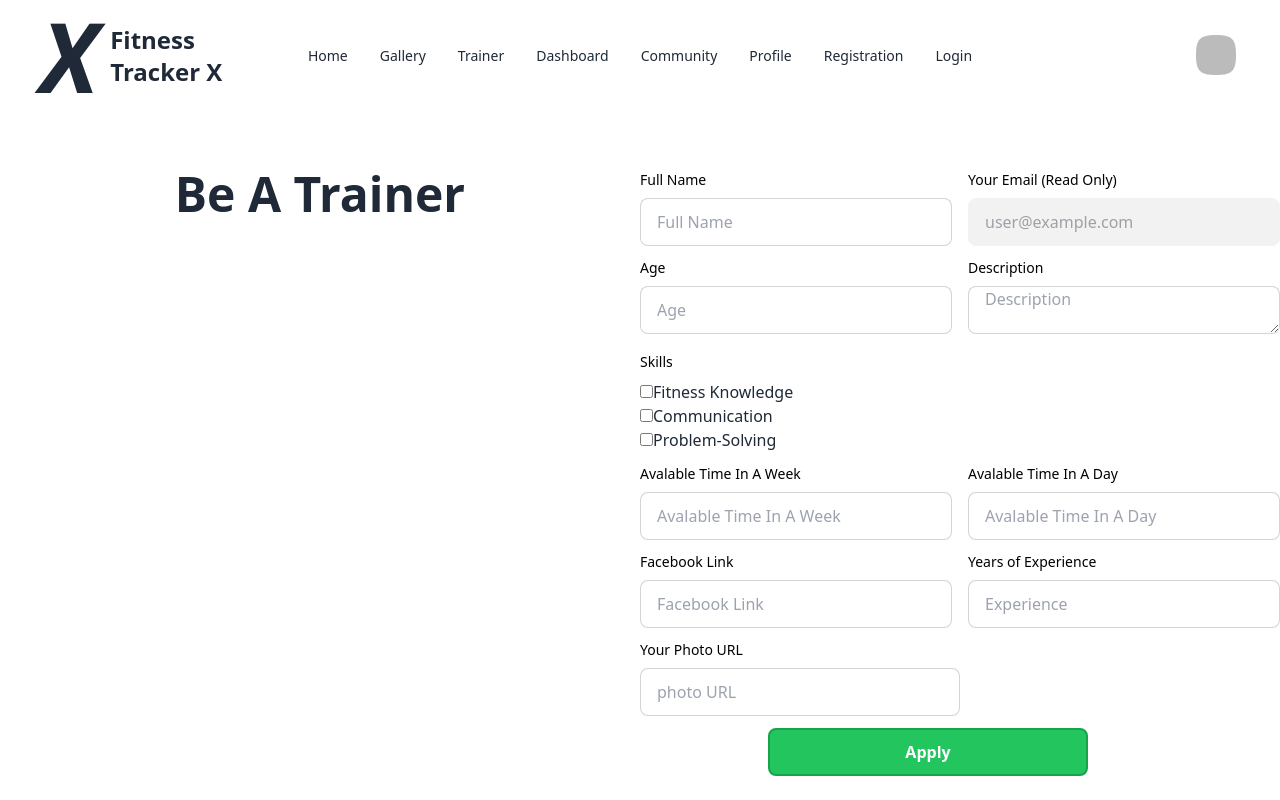
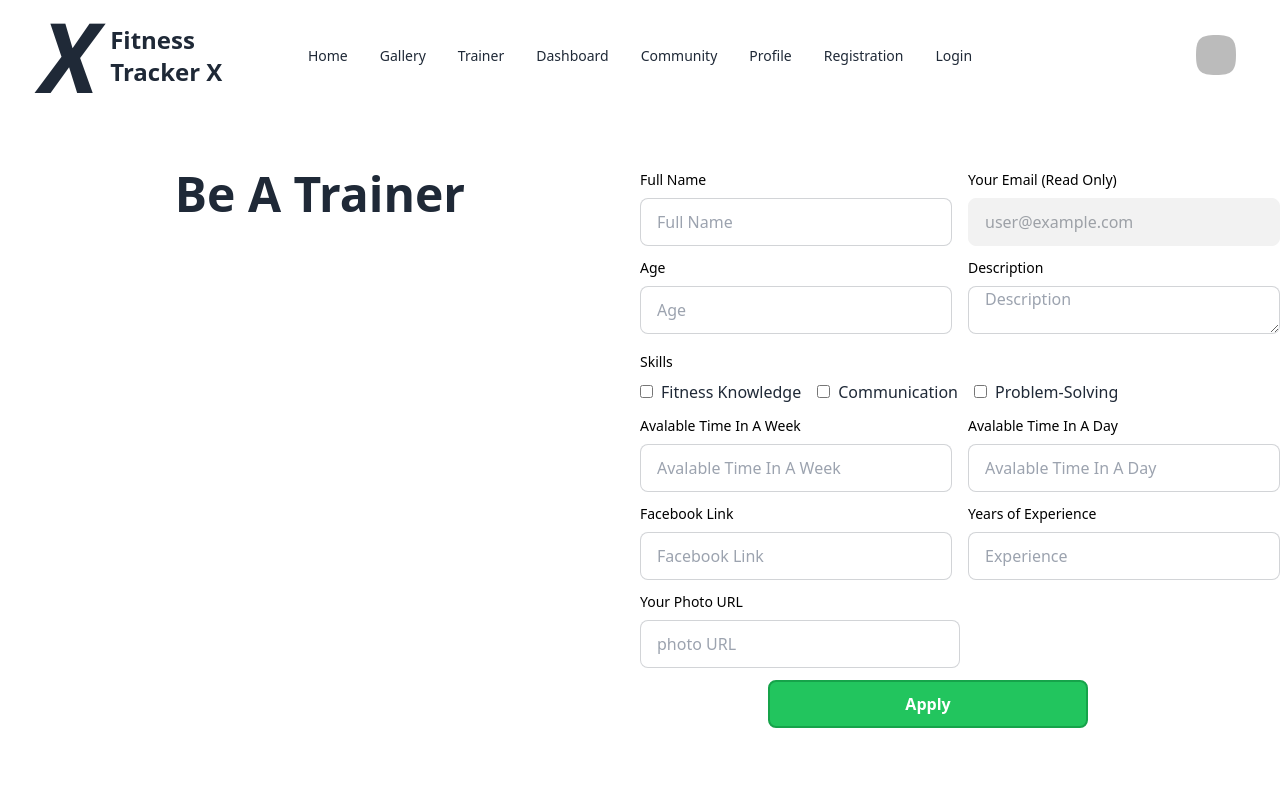
Before and after one commit to NFRIDOY/fitness-tracker-x-client, a React (Vite) app: page /BeATrainer in a window 1280 px wide. Shown: the top 800 px of the page. Built offline with nearby package versions, Linux system fonts and the light colour scheme; no server answers; sample sign-in values are in the browser's storage.

Commit message:
UI: checkboxValues for skils UI

```diff
--- a/package.json
+++ b/package.json
@@ -15,6 +15,8 @@
     "firebase": "^10.6.0",
     "localforage": "^1.10.0",
     "match-sorter": "^6.3.1",
+    "moment": "^2.29.4",
+    "prop-types": "^15.8.1",
     "react": "^18.2.0",
     "react-dom": "^18.2.0",
     "react-grid-gallery": "^1.0.1-alpha.0",
--- a/src/components/BeATrainer/BeATrainer.jsx
+++ b/src/components/BeATrainer/BeATrainer.jsx
@@ -6,9 +6,12 @@ import Header1 from './../Headers/Header1';
 import Container from '../../components/Container/Container';
 import ToggleDays from '../WeekDayPicker/ToggleDays';
 import { useState } from 'react';
+import moment from 'moment/moment';
+import CheckboxComponent from '../CheckboxComponent/CheckboxComponent';
 
 export default function BeATrainer() {
     const [days, setDays] = useState([]);
+    const [checkboxValues, setCheckboxValues] = useState([]);
 
     const { user } = useAuth()
 
@@ -47,17 +50,20 @@ export default function BeATrainer() {
         // Output
         console.log(newTrainer)
         // http://localhost:5000/api/v1/addJobs
-        axios.put("/trainers", newTrainer)
-            .then(res => {
-                console.log(res.data)
-                if (res.data.acknowledged) {
-                    toast.success('Successfully Added!')
-                } else {
-                    toast.error('Failed To Add!')
-                }
-            })
+        // axios.put("/trainers", newTrainer)
+        //     .then(res => {
+        //         console.log(res.data)
+        //         if (res.data.acknowledged) {
+        //             toast.success('Successfully Added!')
+        //         } else {
+        //             toast.error('Failed To Add!')
+        //         }
+        //     })
     }
+    console.log(checkboxValues)
 
+    // const test123 = moment().format('d');
+    // console.log(test123);
     return (
         <Container>
             <div className='flex'>
@@ -92,7 +98,7 @@ export default function BeATrainer() {
                             </div>
                             <div className="w-full">
                                 <label htmlFor="Skills" className="block mb-2 text-sm font-medium text-black ">Skills</label>
-                                <ul>
+                                {/*<ul>
                                     <li>
                                         <input type='checkbox' value="Fitness Knowledge" />
                                         <label htmlFor="item1">Fitness Knowledge</label>
@@ -105,7 +111,8 @@ export default function BeATrainer() {
                                         <input type='checkbox' value="Problem-Solving" />
                                         <label htmlFor="item1">Problem-Solving</label>
                                     </li>
-                                </ul>
+                                </ul> */}
+                                <CheckboxComponent checkboxValues={checkboxValues} setCheckboxValues={setCheckboxValues}></CheckboxComponent>
                             </div>
                             <div className="flex gap-4 justify-between">
                                 <div className="w-1/2">
--- /dev/null
+++ b/src/components/CheckboxComponent/CheckboxComponent.jsx
@@ -0,0 +1,66 @@
+import { useState } from 'react';
+import PropTypes from 'prop-types'; // ES6
+
+const CheckboxComponent = ({ checkboxValues, setCheckboxValues }) => {
+    // const [checkboxValues, setCheckboxValues] = useState([]);
+
+    const handleCheckboxChange = (event) => {
+        const { value, checked } = event.target;
+
+        // If checked, add the value to the array, else remove it
+        if (checked) {
+            setCheckboxValues([...checkboxValues, value]);
+        } else {
+            const updatedValues = checkboxValues.filter((val) => val !== value);
+            setCheckboxValues(updatedValues);
+        }
+    };
+
+    return (
+        <div className='flex gap-4'>
+            <label>
+                <input
+                    type="checkbox"
+                    value="Fitness Knowledge"
+                    onChange={handleCheckboxChange}
+                    checked={checkboxValues.includes('Fitness Knowledge')}
+                />
+                <span className='ml-2'>
+                    Fitness Knowledge
+                </span>
+            </label>
+            <label>
+                <input
+                    type="checkbox"
+                    value="Communication"
+                    onChange={handleCheckboxChange}
+                    checked={checkboxValues.includes('Communication')}
+                />
+                <span className='ml-2'>
+                    Communication
+                </span>
+
+            </label>
+            <label>
+                <input
+                    type="checkbox"
+                    value="Problem-Solving"
+                    onChange={handleCheckboxChange}
+                    checked={checkboxValues.includes('Problem-Solving')}
+                />
+                <span className='ml-2'>
+                    Problem-Solving
+                </span>
+            </label>
+            {/* Add more checkboxes in a similar fashion */}
+        </div>
+    );
+};
+
+export default CheckboxComponent;
+
+// Props Validation
+CheckboxComponent.propTypes = {
+    checkboxValues: PropTypes.array,
+    setCheckboxValues: PropTypes.node
+}
```
Also changed, not shown: tasks/dashboard.jpg (added), 1 other file (tests, documents, lock files or other folders).
